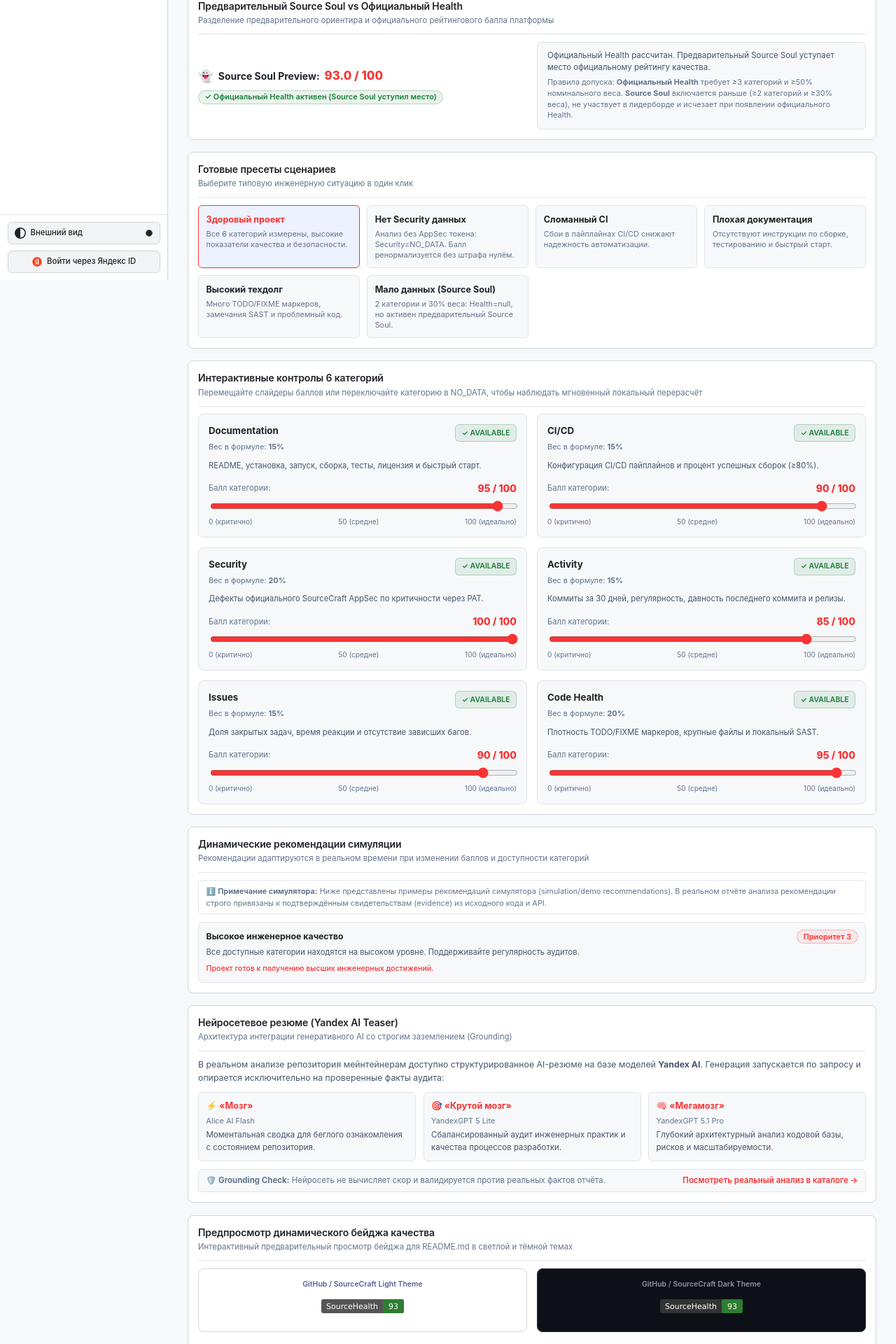
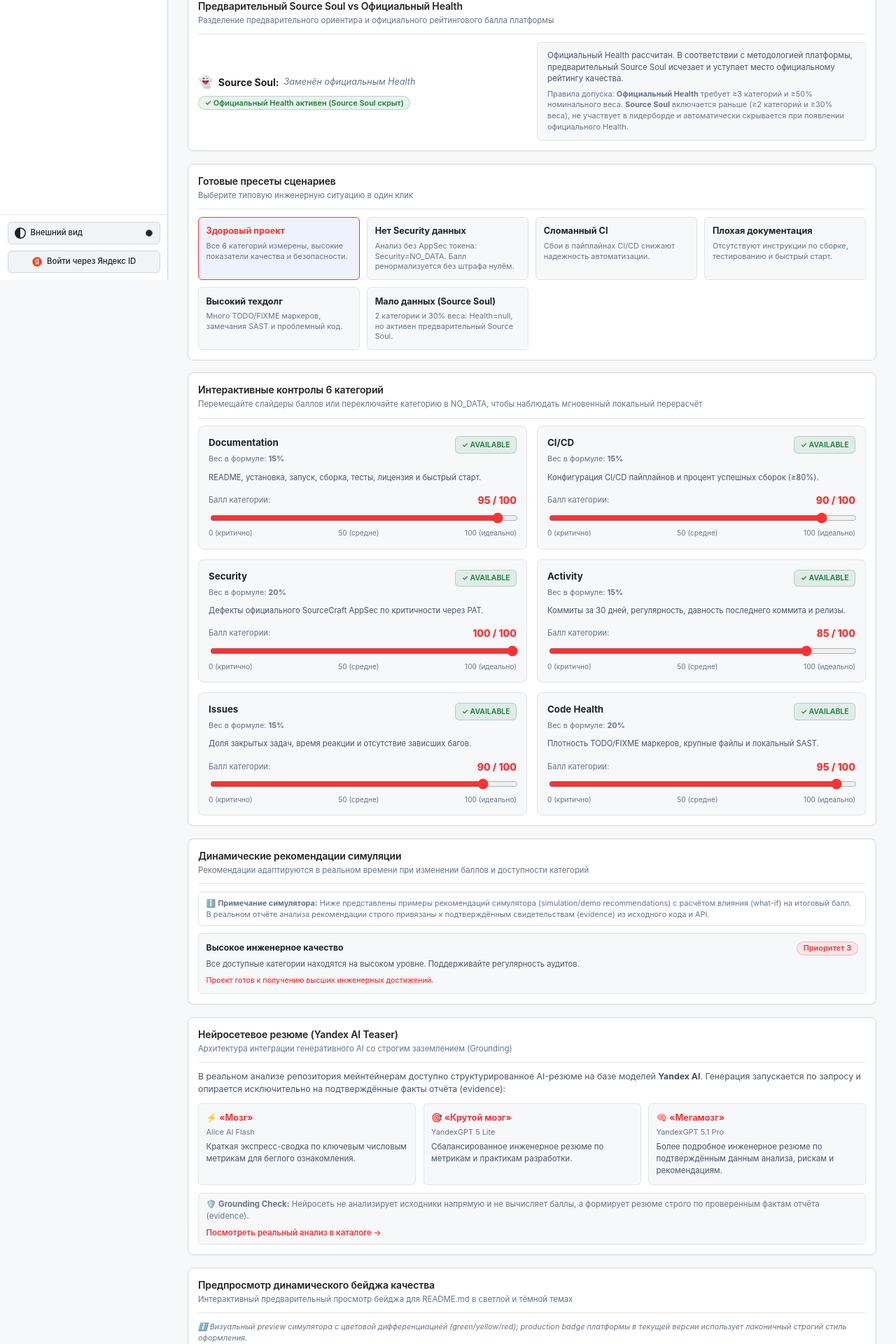
Before and after one commit to No1se-pi/SourceHealth, a React (Vite) app in the folder frontend/: page /demo in a window 1280 px wide. Shown: the part 400-2320 px from the top of the page at 70% size. Built offline with nearby package versions, Linux system fonts and the light colour scheme; no server answers.

Commit message:
fix(demo): align Source Soul visibility, what-if impact, and recommendation facts (PR #42 review)

```diff
--- a/frontend/src/pages/DemoPage.tsx
+++ b/frontend/src/pages/DemoPage.tsx
@@ -159,6 +159,34 @@
   recommendations: DemoRecommendation[];
 }
 
+function getProjectedHealth(
+  categories: Record<string, CategoryState>,
+  targetCat: string,
+  targetScore: number
+): number | null {
+  let activeWeight = 0;
+  let weightedSum = 0;
+  let count = 0;
+
+  for (const [name, weight] of Object.entries(CATEGORY_WEIGHTS)) {
+    const item = categories[name];
+    if (name === targetCat) {
+      activeWeight += weight;
+      weightedSum += weight * targetScore;
+      count += 1;
+    } else if (item && item.available) {
+      activeWeight += weight;
+      weightedSum += weight * item.score;
+      count += 1;
+    }
+  }
+
+  if (count >= 3 && activeWeight >= 50) {
+    return Math.round((weightedSum / activeWeight) * 100) / 100;
+  }
+  return null;
+}
+
 function calculateSimulation(categories: Record<string, CategoryState>): SimulationResult {
   let activeWeight = 0;
   let weightedSum = 0;
@@ -186,12 +214,26 @@
     : `Health не рассчитывается (null). Не выполнен обязательный порог допуска методики mvp-score-v1.2: требуется не менее 3 доступных категорий и не менее 50% нормативного веса. Сейчас доступно: ${count} категорий (${activeWeight}% веса). Отсутствие данных не превращается в 0.`;
 
   const sourceSoulExplanation = isEligible
-    ? 'Официальный Health рассчитан. Предварительный Source Soul уступает место официальному рейтингу качества.'
+    ? 'Официальный Health рассчитан. В соответствии с методологией платформы, предварительный Source Soul исчезает и уступает место официальному рейтингу качества.'
     : sourceSoulEligible
-    ? `Предварительный Source Soul = ${sourceSoulScore?.toFixed(1)} (порог: ≥2 категорий и ≥30% веса). Является ориентировочным превью, не участвует в лидерборде и исчезает после накопления данных для официального Health.`
-    : `Недостаточно данных даже для Source Soul (доступно ${count} из требуемых 2 категорий или ${activeWeight}% из 30% веса).`;
+    ? `Предварительный Source Soul = ${sourceSoulScore?.toFixed(1)} (порог допуска: ≥2 категорий и ≥30% веса). Является предварительным ориентиром, не участвует в общем лидерборде и автоматически скрывается при появлении официального Health.`
+    : `Недостаточно данных даже для предварительного Source Soul: доступно ${count} из требуемых 2 категорий (${activeWeight}% из 30% веса).`;
 
-  // Dynamic simulation recommendations
+  // Dynamic simulation recommendations with truthful what-if calculation
+  const getImpactText = (categoryKey: string): string => {
+    if (healthScore === null) {
+      return 'Поможет увеличить покрытие/качество категории; итоговое влияние зависит от доступности остальных данных.';
+    }
+    const projected = getProjectedHealth(categories, categoryKey, 100);
+    if (projected !== null) {
+      const delta = Math.round((projected - healthScore) * 10) / 10;
+      if (delta > 0) {
+        return `Потенциальный прирост Health: +${delta.toFixed(1)} б. (с ${healthScore.toFixed(1)} до ${projected.toFixed(1)})`;
+      }
+    }
+    return 'Повысит надежность категории до 100 баллов.';
+  };
+
   const recommendations: DemoRecommendation[] = [];
 
   if (categories.documentation?.available && categories.documentation.score < 70) {
@@ -201,7 +243,7 @@
       priority: 1,
       title: 'Улучшить сопроводительную документацию',
       action: 'Добавьте в README.md разделы Быстрый старт, Установка, Сборка, Тестирование и файл LICENSE.',
-      impact: `Потенциальный прирост Health: до +${(Math.round((100 - categories.documentation.score) * 0.15 * 10) / 10).toFixed(1)} б.`,
+      impact: getImpactText('documentation'),
     });
   }
 
@@ -212,7 +254,7 @@
       priority: 1,
       title: 'Стабилизировать автоматические пайплайны',
       action: 'Устраните сбои в тестах CI/CD, чтобы процент успешных прогонов превышал 80%.',
-      impact: `Потенциальный прирост Health: до +${(Math.round((100 - categories.cicd.score) * 0.15 * 10) / 10).toFixed(1)} б.`,
+      impact: getImpactText('cicd'),
     });
   }
 
@@ -223,7 +265,7 @@
       priority: 1,
       title: 'Устранить дефекты безопасности AppSec',
       action: 'Закройте критические и высокие уязвимости, обнаруженные сканером SourceCraft AppSec.',
-      impact: `Потенциальный прирост Health: до +${(Math.round((100 - categories.security.score) * 0.20 * 10) / 10).toFixed(1)} б.`,
+      impact: getImpactText('security'),
     });
   }
 
@@ -233,8 +275,8 @@
       category: 'Code Health',
       priority: 2,
       title: 'Снизить технический долг в кодовой базе',
-      action: 'Устраните заброшенные TODO/FIXME маркеры, разбейте файлы объемом >500 строк и исправьте замечания SAST.',
-      impact: `Потенциальный прирост Health: до +${(Math.round((100 - categories.code_health.score) * 0.20 * 10) / 10).toFixed(1)} б.`,
+      action: 'Устраните заброшенные TODO/FIXME маркеры, разбейте файлы объемом >1000 строк и исправьте замечания SAST.',
+      impact: getImpactText('code_health'),
     });
   }
 
@@ -244,8 +286,8 @@
       category: 'Issues',
       priority: 2,
       title: 'Оптимизировать работу с баг-трекером',
-      action: 'Закройте или актуализируйте зависшие issues старше 90 дней и сократите время первого ответа.',
-      impact: `Потенциальный прирост Health: до +${(Math.round((100 - categories.issues.score) * 0.15 * 10) / 10).toFixed(1)} б.`,
+      action: 'Закройте или актуализируйте зависшие issues старше 30 дней и сократите среднее время отклика.',
+      impact: getImpactText('issues'),
     });
   }
 
@@ -254,9 +296,9 @@
       id: 'rec_activity',
       category: 'Activity',
       priority: 3,
-      title: 'Поддерживать регулярный ритм релизов',
-      action: 'Оформляйте семантические релизы и избегайте пауз в разработке более 30 дней.',
-      impact: `Потенциальный прирост Health: до +${(Math.round((100 - categories.activity.score) * 0.15 * 10) / 10).toFixed(1)} б.`,
+      title: 'Поддерживать регулярный ритм разработки',
+      action: 'Поддерживайте регулярную активность проекта, работу с изменениями и релизами; избегайте длительных периодов без активности.',
+      impact: getImpactText('activity'),
     });
   }
 
@@ -266,8 +308,8 @@
       category: 'Security',
       priority: 2,
       title: 'Подключить официальный SourceCraft AppSec',
-      action: 'Добавьте персональный токен доступа (PAT) в профиле для сканирования уязвимостей без статуса NO_DATA.',
-      impact: 'Позволит включить официальный AppSec (вес 20%) в итоговую оценку.',
+      action: 'Подключите SourceCraft PAT в разделе «Мой SourceCraft» для сканирования уязвимостей без статуса NO_DATA.',
+      impact: 'Добавит до 20 п.п. nominal coverage; итоговый Security score зависит от результатов official AppSec.',
     });
   }
 
@@ -474,24 +516,28 @@
             <div style={{ display: 'flex', alignItems: 'center', gap: '0.5rem' }}>
               <span style={{ fontSize: '1.25rem' }}>👻</span>
               <span style={{ fontWeight: 700, fontSize: '1rem', color: 'var(--sh-text-primary)' }}>
-                Source Soul Preview:
+                Source Soul:
               </span>
-              {sourceSoulEligible && sourceSoulScore !== null ? (
+              {isEligible ? (
+                <span style={{ fontSize: '0.9rem', color: 'var(--sh-text-muted)', fontStyle: 'italic' }}>
+                  Заменён официальным Health
+                </span>
+              ) : sourceSoulEligible && sourceSoulScore !== null ? (
                 <span style={{ fontSize: '1.2rem', fontWeight: 800, color: 'var(--sh-brand)' }}>
                   {sourceSoulScore.toFixed(1)} / 100
                 </span>
               ) : (
-                <Badge variant="neutral">Недоступен</Badge>
+                <Badge variant="neutral">Недоступен (&lt; 2 категорий)</Badge>
               )}
             </div>
 
             <div style={{ display: 'flex', gap: '0.5rem', flexWrap: 'wrap' }}>
               {isEligible ? (
-                <Badge variant="success">✓ Официальный Health активен (Source Soul уступил место)</Badge>
+                <Badge variant="success">✓ Официальный Health активен (Source Soul скрыт)</Badge>
               ) : sourceSoulEligible ? (
-                <Badge variant="brand">👻 Активен предварительный Source Soul</Badge>
+                <Badge variant="brand">👻 Активен предварительный Source Soul ({sourceSoulScore?.toFixed(1)})</Badge>
               ) : (
-                <Badge variant="neutral">Недостаточно данных (&lt; 2 категорий)</Badge>
+                <Badge variant="neutral">Недостаточно данных (&lt; 2 категорий или &lt; 30% веса)</Badge>
               )}
             </div>
           </div>
@@ -511,7 +557,7 @@
               {simulation.sourceSoulExplanation}
             </p>
             <div style={{ marginTop: '0.4rem', fontSize: '0.78rem', color: 'var(--sh-text-muted)' }}>
-              Правила допуска: <strong>Официальный Health</strong> требует ≥3 категорий и ≥50% номинального веса. <strong>Source Soul</strong> включается раньше (≥2 категорий и ≥30% веса), не участвует в лидерборде и исчезает при появлении официального Health.
+              Правила допуска: <strong>Официальный Health</strong> требует ≥3 категорий и ≥50% номинального веса. <strong>Source Soul</strong> включается раньше (≥2 категорий и ≥30% веса), не участвует в лидерборде и автоматически скрывается при появлении официального Health.
             </div>
           </div>
         </div>
@@ -694,7 +740,7 @@
               color: 'var(--sh-text-muted)',
             }}
           >
-            ℹ️ <strong>Примечание симулятора:</strong> Ниже представлены примеры рекомендаций симулятора (simulation/demo recommendations). В реальном отчёте анализа рекомендации строго привязаны к подтверждённым свидетельствам (evidence) из исходного кода и API.
+            ℹ️ <strong>Примечание симулятора:</strong> Ниже представлены примеры рекомендаций симулятора (simulation/demo recommendations) с расчётом влияния (what-if) на итоговый балл. В реальном отчёте анализа рекомендации строго привязаны к подтверждённым свидетельствам (evidence) из исходного кода и API.
           </div>
 
           <div
@@ -744,7 +790,7 @@
       >
         <div style={{ display: 'flex', flexDirection: 'column', gap: 'var(--sh-space-3)' }}>
           <p style={{ margin: 0, fontSize: '0.88rem', color: 'var(--sh-text-secondary)', lineHeight: 1.5 }}>
-            В реальном анализе репозитория мейнтейнерам доступно структурированное AI-резюме на базе моделей <strong>Yandex AI</strong>. Генерация запускается по запросу и опирается исключительно на проверенные факты аудита:
+            В реальном анализе репозитория мейнтейнерам доступно структурированное AI-резюме на базе моделей <strong>Yandex AI</strong>. Генерация запускается по запросу и опирается исключительно на подтверждённые факты отчёта (evidence):
           </p>
 
           <div
@@ -760,7 +806,7 @@
               </div>
               <div style={{ fontSize: '0.78rem', color: 'var(--sh-text-muted)' }}>Alice AI Flash</div>
               <p style={{ margin: '0.3rem 0 0', fontSize: '0.82rem', color: 'var(--sh-text-secondary)' }}>
-                Моментальная сводка для беглого ознакомления с состоянием репозитория.
+                Краткая экспресс-сводка по ключевым числовым метрикам для беглого ознакомления.
               </p>
             </div>
 
@@ -770,7 +816,7 @@
               </div>
               <div style={{ fontSize: '0.78rem', color: 'var(--sh-text-muted)' }}>YandexGPT 5 Lite</div>
               <p style={{ margin: '0.3rem 0 0', fontSize: '0.82rem', color: 'var(--sh-text-secondary)' }}>
-                Сбалансированный аудит инженерных практик и качества процессов разработки.
+                Сбалансированное инженерное резюме по метрикам и практикам разработки.
               </p>
             </div>
 
@@ -780,7 +826,7 @@
               </div>
               <div style={{ fontSize: '0.78rem', color: 'var(--sh-text-muted)' }}>YandexGPT 5.1 Pro</div>
               <p style={{ margin: '0.3rem 0 0', fontSize: '0.82rem', color: 'var(--sh-text-secondary)' }}>
-                Глубокий архитектурный анализ кодовой базы, рисков и масштабируемости.
+                Более подробное инженерное резюме по подтверждённым данным анализа, рискам и рекомендациям.
               </p>
             </div>
           </div>
@@ -801,7 +847,7 @@
             }}
           >
             <span>
-              🛡️ <strong>Grounding Check:</strong> Нейросеть не вычисляет скор и валидируется против реальных фактов отчёта.
+              🛡️ <strong>Grounding Check:</strong> Нейросеть не анализирует исходники напрямую и не вычисляет баллы, а формирует резюме строго по проверенным фактам отчёта (evidence).
             </span>
             <Link to="/" style={{ color: 'var(--sh-brand)', fontWeight: 600, fontSize: '0.82rem' }}>
               Посмотреть реальный анализ в каталоге →
@@ -816,6 +862,10 @@
         subtitle="Интерактивный предварительный просмотр бейджа для README.md в светлой и тёмной темах"
       >
         <div style={{ display: 'flex', flexDirection: 'column', gap: 'var(--sh-space-4)' }}>
+          <div style={{ fontSize: '0.78rem', color: 'var(--sh-text-muted)', fontStyle: 'italic' }}>
+            ℹ️ Визуальный preview симулятора с цветовой дифференциацией (green/yellow/red); production badge платформы в текущей версии использует лаконичный строгий стиль оформления.
+          </div>
+
           <div
             style={{
               display: 'grid',
```
